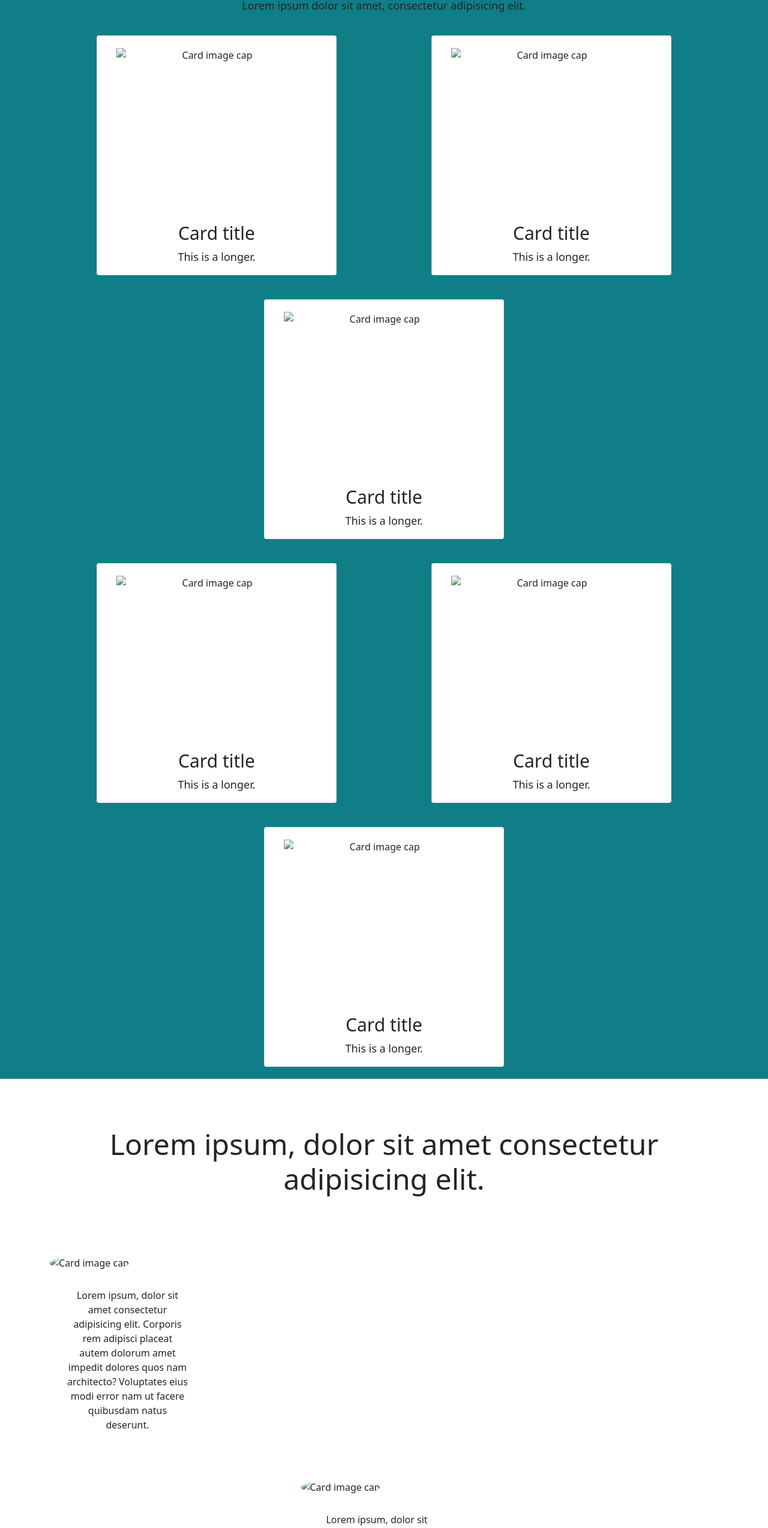
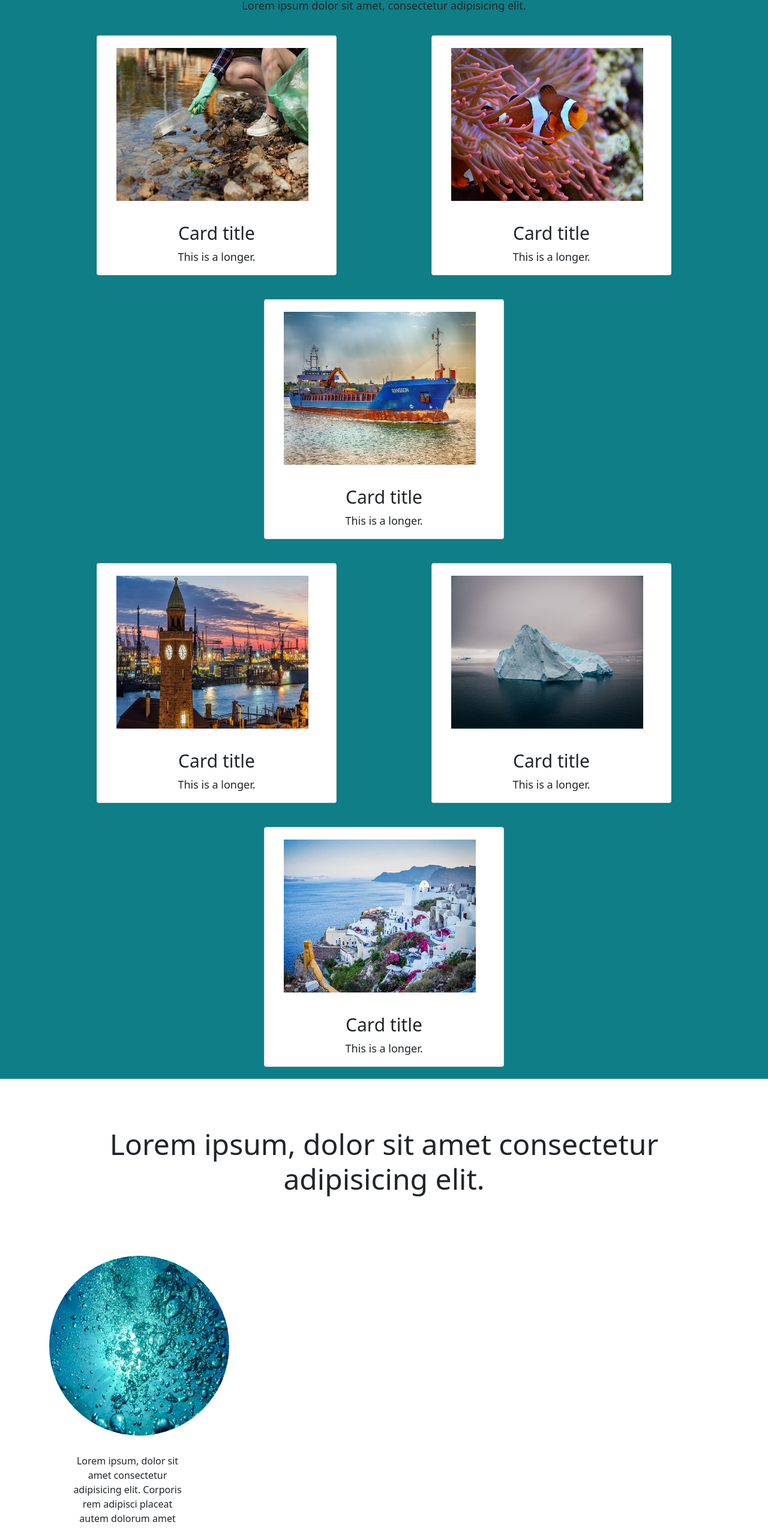
Before and after one commit to Wojti07/PSD-Project, a website: page docs/index.html in a window 1280 px wide. Shown: the part 992-3540 px from the top of the page at 60% size. Drawn offline with nearby package versions, Linux system fonts and the light colour scheme.

Commit message:
Upadate index.html

```diff
--- a/docs/index.html
+++ b/docs/index.html
@@ -94,21 +94,21 @@
 
 					<div class="card-deck row mx-auto">
 						<div class="card col-4 mx-auto">
-							<img class="card-img-top" src="./src/images/ecology.jpg" alt="Card image cap">
+							<img class="card-img-top" src="./images/ecology.jpg" alt="Card image cap">
 							<div class="card-body">
 								<h5 class="card-title">Card title</h5>
 								<p class="card-text">This is a longer.</p>
 							</div>
 						</div>
 						<div class="card col-4 mx-auto">
-							<img class="card-img-top" src="./src/images/fish.jpg" alt="Card image cap">
+							<img class="card-img-top" src="./images/fish.jpg" alt="Card image cap">
 							<div class="card-body">
 								<h5 class="card-title">Card title</h5>
 								<p class="card-text">This is a longer.</p>
 							</div>
 						</div>
 						<div class="card col-4 mx-auto">
-							<img class="card-img-top" src="./src/images/ship.jpg" alt="Card image cap">
+							<img class="card-img-top" src="./images/ship.jpg" alt="Card image cap">
 							<div class="card-body">
 								<h5 class="card-title">Card title</h5>
 								<p class="card-text">This is a longer.</p>
@@ -117,21 +117,21 @@
 					</div>
 					<div class="card-deck row mx-auto">
 						<div class="card col-4">
-							<img class="card-img-top" src="./src/images/travel2.jpg" alt="Card image cap">
+							<img class="card-img-top" src="./images/travel2.jpg" alt="Card image cap">
 							<div class="card-body">
 								<h5 class="card-title">Card title</h5>
 								<p class="card-text">This is a longer.</p>
 							</div>
 						</div>
 						<div class="card col-4 mx-auto">
-							<img class="card-img-top" src="./src/images/iceberg.jpg" alt="Card image cap">
+							<img class="card-img-top" src="./images/iceberg.jpg" alt="Card image cap">
 							<div class="card-body">
 								<h5 class="card-title">Card title</h5>
 								<p class="card-text">This is a longer.</p>
 							</div>
 						</div>
 						<div class="card col-4 mx-auto">
-							<img class="card-img-top" src="./src/images/travel1.jpg" alt="Card image cap">
+							<img class="card-img-top" src="./images/travel1.jpg" alt="Card image cap">
 							<div class="card-body">
 								<h5 class="card-title">Card title</h5>
 								<p class="card-text">This is a longer.</p>
@@ -148,14 +148,14 @@
 				<h3 class="">Lorem ipsum, dolor sit amet consectetur adipisicing elit.</h3>
 				<div class="row justify-content-start">
 					<div class="col-3">
-						<img class="rounded-circle" src="./src/images/bubbles.jpg"alt="Card image cap">
+						<img class="rounded-circle" src="./images/bubbles.jpg"alt="Card image cap">
 						<p>Lorem ipsum, dolor sit amet consectetur adipisicing elit.
 							Corporis rem adipisci placeat autem dolorum amet impedit dolores quos nam architecto?
 							Voluptates eius modi error nam ut facere quibusdam natus deserunt.</p>
 					</div>
 				  <div class="row justify-content-center">
 					<div class="col-3">
-						<img class="rounded-circle" src="./src/images/bubbles.jpg"alt="Card image cap">
+						<img class="rounded-circle" src="./images/bubbles.jpg"alt="Card image cap">
 						<p>Lorem ipsum, dolor sit amet consectetur adipisicing elit.
 							Corporis rem adipisci placeat autem dolorum amet impedit dolores quos nam architecto?
 							Voluptates eius modi error nam ut facere quibusdam natus deserunt.</p>
@@ -163,7 +163,7 @@
 				  </div>
 				  <div class="row justify-content-end">
 					<div class="col-3">
-						<img class="rounded-circle" src="./src/images/bubbles.jpg"alt="Card image cap">
+						<img class="rounded-circle" src="./images/bubbles.jpg"alt="Card image cap">
 						<p>Lorem ipsum, dolor sit amet consectetur adipisicing elit.
 							Corporis rem adipisci placeat autem dolorum amet impedit dolores quos nam architecto?
 							Voluptates eius modi error nam ut facere quibusdam natus deserunt.</p>
@@ -183,7 +183,7 @@
 					</div>
 
 					<div class="col-xl-4">
-						<img class="card-img-top rounded-circle" src="./src/images/girl2.jpg" alt="Card image cap">
+						<img class="card-img-top rounded-circle" src="./images/girl2.jpg" alt="Card image cap">
 						<div class="card-body">
 							<h5 class="card-title">Card title</h5>
 							<p class="card-text">This is a longer.</p>
@@ -208,7 +208,7 @@
 					</div>
 
 					<div class="col-xl-4">
-						<img class="card-img-top rounded-circle" src="./src/images/men.jpg" alt="Card image cap">
+						<img class="card-img-top rounded-circle" src="./images/men.jpg" alt="Card image cap">
 						<div class="card-body">
 							<h5 class="card-title">Card title</h5>
 							<p class="card-text">This is a longer.</p>
@@ -233,7 +233,7 @@
 					</div>
 
 					<div class="col-xl-4">
-						<img class="card-img-top rounded-circle" src="./src/images/girl.jpg" alt="Card image cap">
+						<img class="card-img-top rounded-circle" src="./images/girl.jpg" alt="Card image cap">
 						<div class="card-body">
 							<h5 class="card-title">Card title</h5>
 							<p class="card-text">This is a longer.</p>
@@ -264,16 +264,16 @@
 				<div class="container">
 					<div class="row logo">
 						<div class="col-sm-3">
-							<img class="" src="./src/images/logo2.jpg" alt="Card image cap">
+							<img class="" src="./images/logo2.jpg" alt="Card image cap">
 						</div>
 						<div class="col-sm-3">
-							<img class="" src="./src/images/logo3.jpg" alt="Card image cap">
+							<img class="" src="./images/logo3.jpg" alt="Card image cap">
 						</div>
 						<div class="col-sm-3">
-							<img class="" src="./src/images/logo4.jpg" alt="Card image cap">
+							<img class="" src="./images/logo4.jpg" alt="Card image cap">
 						</div>
 						<div class="col-sm-3">
-							<img class="" src="./src/images/logo5.jpg" alt="Card image cap">
+							<img class="" src="./images/logo5.jpg" alt="Card image cap">
 						</div>
 					</div>
 				</div>
```
